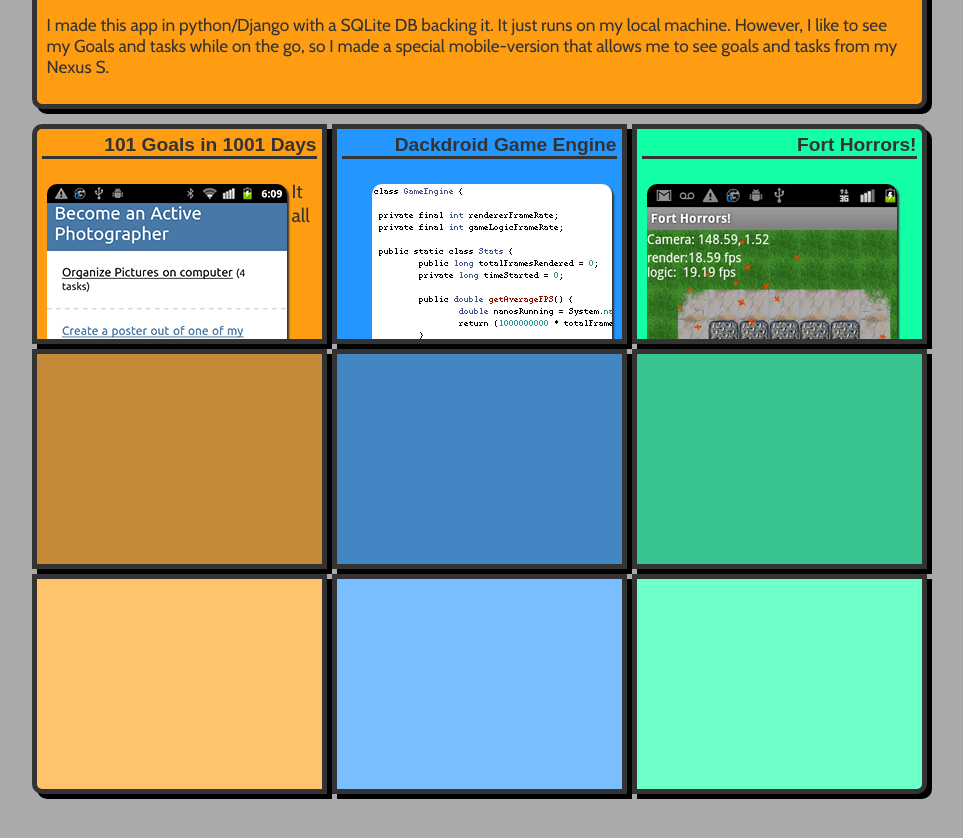
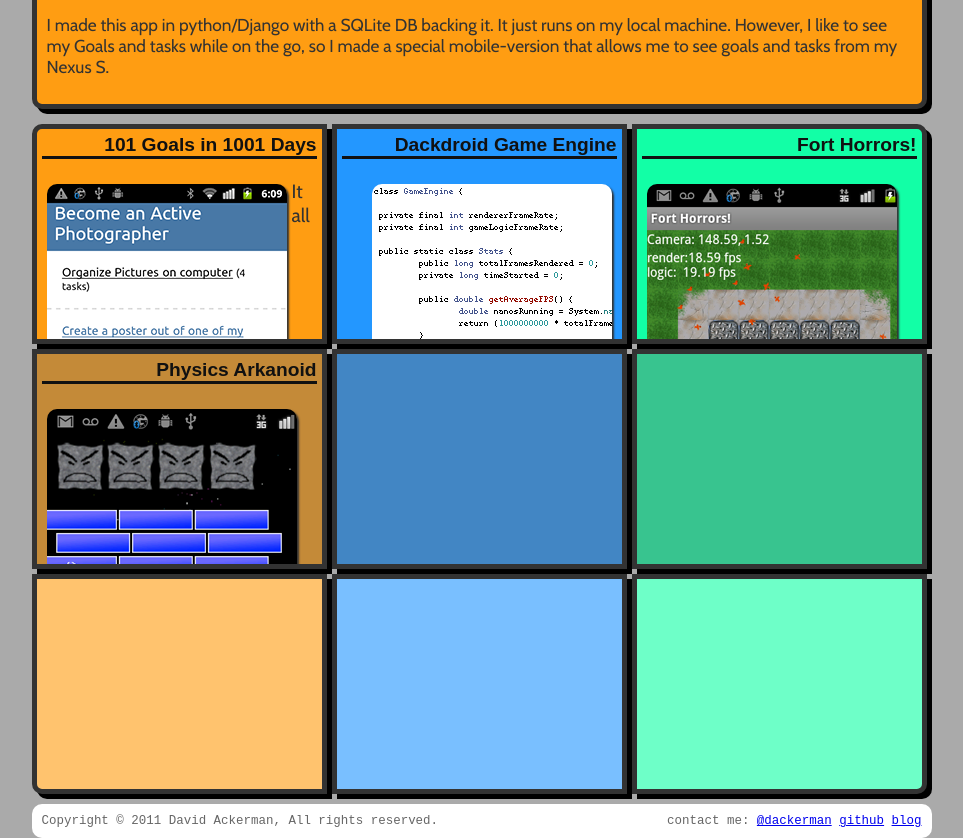
Before and after one commit to dackerman/ackermansoftware, a plain HTML site: page github-projects.html in a window 1280 px wide. Shown: the part 563-1401 px from the top of the page, without its empty margins (161-1124 px from the left). Before the commit the page ends 1362 px from the top, so only its background shows below. Drawn offline with nearby package versions, Linux system fonts and the light colour scheme; a web font is replaced by a local one.

Commit message:
added physics arkanoid icon

```diff
--- a/github-projects.html
+++ b/github-projects.html
@@ -36,7 +36,25 @@
 					<p>I made this app in python/Django with a SQLite DB backing it. It just runs on my local machine. However, I like to see my Goals and tasks while on the go, so I made a special mobile-version that allows me to see goals and tasks from my Nexus S.</p>
 				</div>
 			</div>
-			<div class="middle left project"></div>
+			<div id="arkanoid_id" class="middle left project">
+				<div class="title">
+					Physics Arkanoid
+					<a href="https://github.com/dackerman/Physics-Arkanoid" title="See the source code on Github!">
+						<img src="images/github-link.png" />
+					</a>
+				</div>
+				<div class="description">
+				<a href="images/arkanoid_intact.png">
+					<img class="thumb float-left" src="images/arkanoid_intact_thumb.png" />
+				</a>
+				<p>This game is essentially a clone of the classic Arkanoid games from the arcade. You controll a little bumper with your phone's trackball, and try to hit the ball as it comes down the screen.  If the ball hits any of the bricks above, they break loose and come falling down, obeying the laws of 2D physics (including rotation, rebound, and collision with other bricks)! I used the great library <a href="http://www.jbox2d.org/">JBox2D</a> for my physics animations.</p>
+				<a href="images/arkanoid_broken.png">
+					<img class="thumb float-right" src="images/arkanoid_broken_thumb.png" />
+				</a>
+				<p>This is the first game (or any app for that matter) I built on Android.  I build it when I had an HTC Hero, and it clearly shows. The screenshot on the left is taken with a Nexus S, which has much better screen resolution (<code>480x800</code> as opposed to <code>240x320</code>). I didn't bother to use relative coordinates, so you can see the whole game only takes up a small portion of the screen! Oh well, it was a great learning experience.</p>
+				<p>One thing that can't be shown in a screenshot, is that I used the Android api to find the direction of gravity, and changed my in-game gravity to match it.  Therefore, when the user hit a block and it came falling down, you could move your phone to have it bounce out of the way of your ball.</p>
+				</div>
+			</div>
 			<div class="bottom left project"></div>
 		</div>
 		<div id="center_column" class="column">
@@ -84,6 +102,15 @@
 			<div class="middle right project"></div>
 			<div class="bottom right project"></div>
 		</div>
+		<div id="footer">
+			Copyright &copy; 2011 David Ackerman, All rights reserved.
+			<span class="float-right">
+				contact me:
+				<a href="http://twitter.com/dackerman">@dackerman</a>
+				<a href="http://github.com/dackerman">github</a>
+				<a href="http://david-ackerman.com/blog">blog</a>
+			<span>
+		</div>
 	</div>
 </body>
 </html>
--- a/style.css
+++ b/style.css
@@ -8,7 +8,6 @@
 
 code {
 	font-weight:bold;
-	color:#000;
 }
 
 .thumb {
@@ -40,6 +39,21 @@
 #header .fancy {
 }
 
+#footer {
+	width:880px;
+	float:left;
+	clear:both;
+
+	padding:10px;
+	margin-top:5px;
+
+	font-family:monospace;
+	font-size:0.8em;
+	background-color:white;
+	color:#666;
+	border-radius:10px;
+}
+
 #viewer {
 	width:885px;
 	min-height:400px;
@@ -63,7 +77,8 @@
 	font-family:'Amaranth', sans-serif;
 	font-weight:bold;
 	text-align:right;
-	border-bottom:3px solid #333;
+	color:#111;
+	border-bottom:3px solid #111;
 }
 
 /*Only display large heading when in big window*/
```
Also changed, not shown: images/arkanoid_broken.png (added), images/arkanoid_broken_thumb.png (added), images/arkanoid_intact.png (added), images/arkanoid_intact_thumb.png (added).
